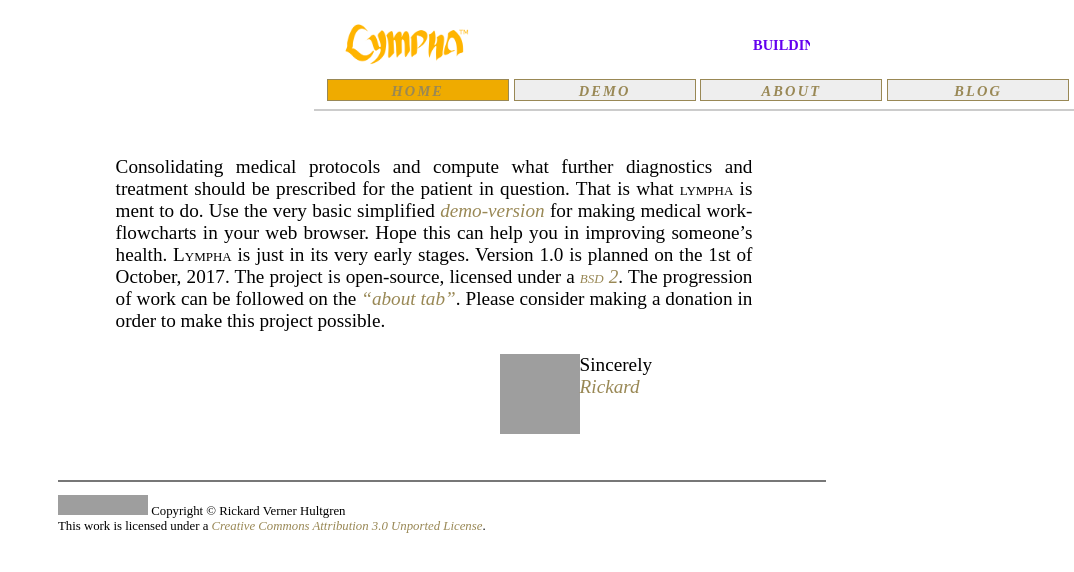
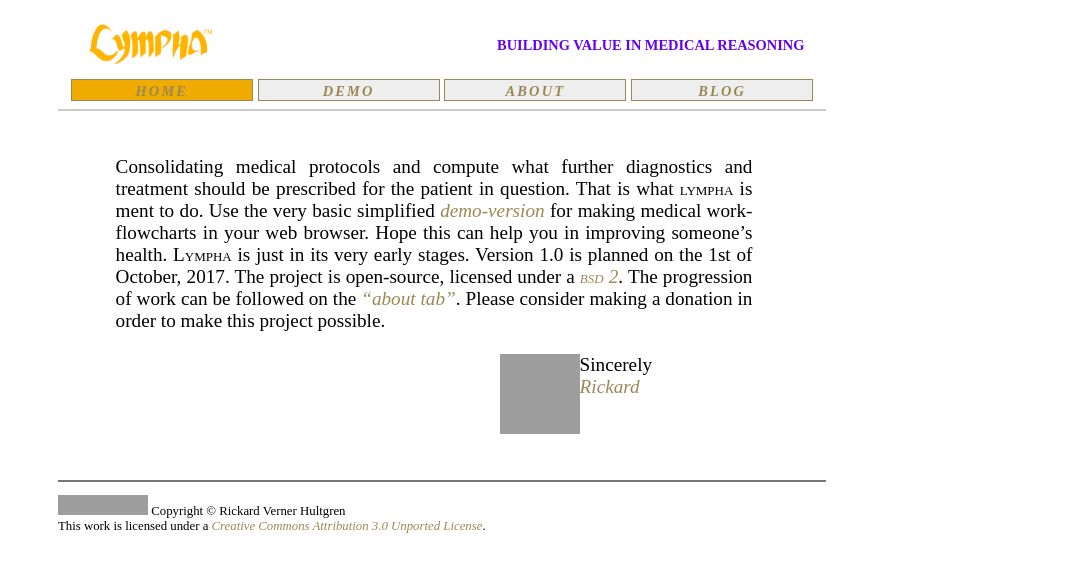
Before and after one commit to RickardHultgren/LYMPHA, a Jekyll site: the page built from index.md, in a window 1280 px wide. Shown: the top 572 px of the page, without its empty margins (206-1280 px from the left). Built offline with Jekyll 4.4.1, drawn with Linux system fonts in a browser that asks for light colours; some web fonts are replaced; our own code applies the rules of GitHub Pages for plain Markdown files; grey boxes are pictures that could not be loaded.

Commit message:
Update header.html

```diff
--- a/_includes/header.html
+++ b/_includes/header.html
@@ -10,7 +10,7 @@ function changeMenu() {
 
 <div class="container">
 	<div id="menubig" style="overflow:hidden;font-size:1.5vw; text-align:center; " id="thetop">
-		<div style="font-size:1.5vw;margin:0vw 20vw 0vw 20vw ;width:60vw;float:left; margin-bottom:2em;"><a href="index"><img id="logopic" style="height:2.5em;width:auto;margin:0.66em 0em 0em 1.33em;" src="logo.png">
+		<div style="font-size:1.5vw;margin:0vw ;width:60vw;float:left; margin-bottom:2em;"><a href="index"><img id="logopic" style="height:2.5em;width:auto;margin:0.66em 0em 0em 1.33em;" src="logo.png">
 		</a><span style="float:right;display:block;padding:2em 1.5em 0em  0.5em;font-size:0.75em;letter-spacing:0em;color:#6400EF;font-weight:bold;">BUILDING VALUE IN MEDICAL REASONING</span><br>
 	<div style="margin-top:-1em;border-bottom:0.2vw solid #cccccc;text-align:center;z-index:3;width:60vw;position:absolute;top:5em;">
 		<a id="indextext" href="index"><div class="menu2" id="index">HOME</div></a>
```
